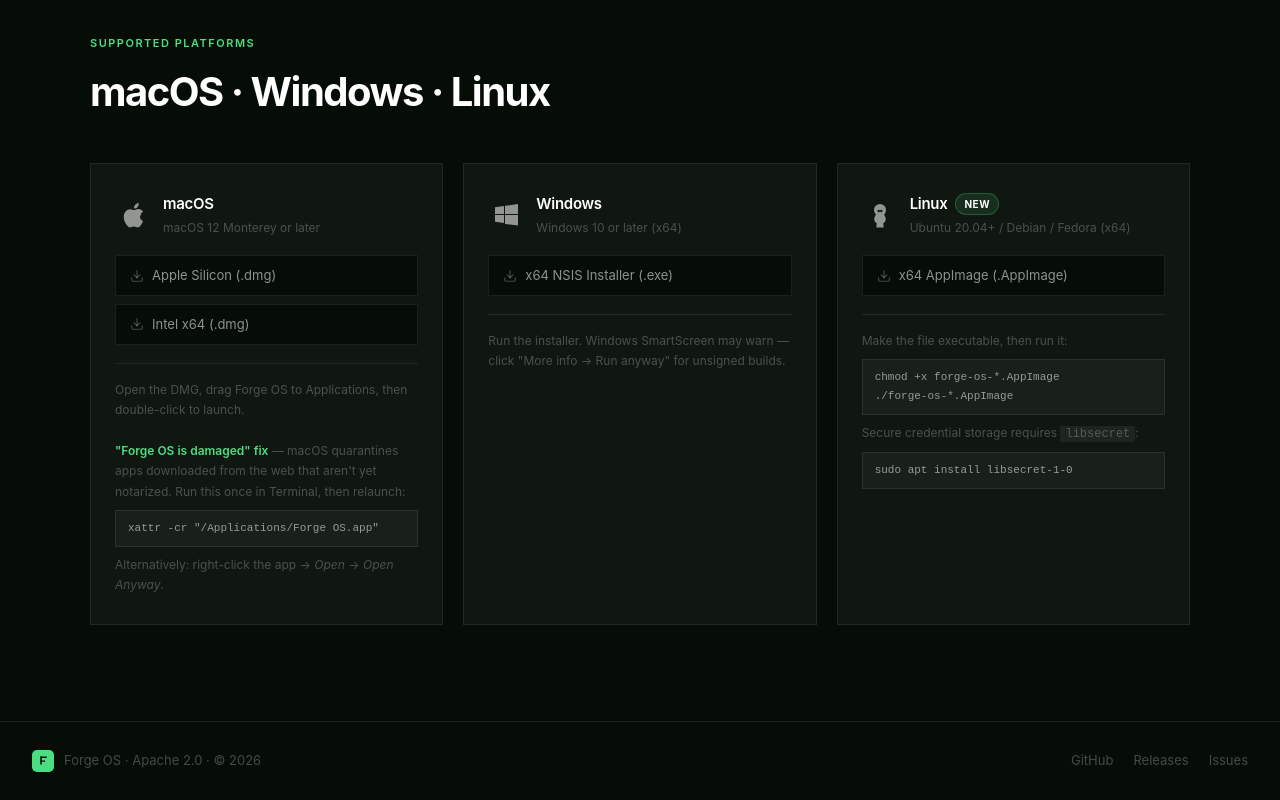
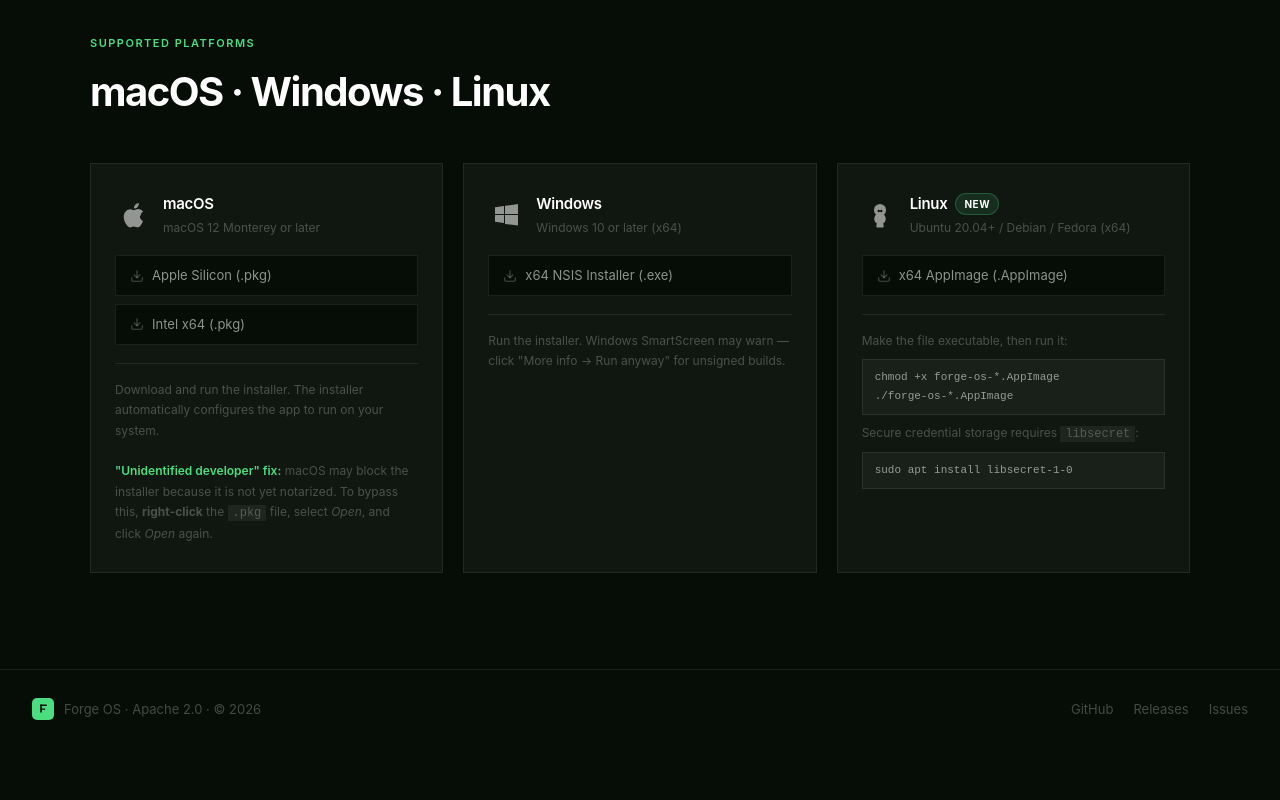
Before and after one commit to saturday-connect/forge-os, a plain HTML site: page docs/index.html in a window 1280 px wide. Shown: the part 3096-3896 px from the top of the page. After the commit the page ends 3844 px from the top, so only its background shows below. Drawn offline with Linux system fonts and the light colour scheme; no server answers.

Commit message:
docs: update macOS install notes and download links for pkg installer

```diff
--- a/docs/index.html
+++ b/docs/index.html
@@ -1059,25 +1059,23 @@
         </div>
 
         <div class="platform-downloads">
-          <a id="dl-mac-arm" class="dl-link loading" href="https://github.com/saturday-connect/forge-os/releases/latest" aria-label="Download macOS Apple Silicon DMG">
+          <a id="dl-mac-arm" class="dl-link loading" href="https://github.com/saturday-connect/forge-os/releases/latest" aria-label="Download macOS Apple Silicon PKG">
             <svg width="14" height="14" viewBox="0 0 24 24" fill="none" stroke="currentColor" stroke-width="2" stroke-linecap="round" stroke-linejoin="round" aria-hidden="true">
               <path d="M21 15v4a2 2 0 01-2 2H5a2 2 0 01-2-2v-4"/><polyline points="7 10 12 15 17 10"/><line x1="12" y1="15" x2="12" y2="3"/>
             </svg>
-            Apple Silicon (.dmg)
+            Apple Silicon (.pkg)
           </a>
-          <a id="dl-mac-intel" class="dl-link loading" href="https://github.com/saturday-connect/forge-os/releases/latest" aria-label="Download macOS Intel DMG">
+          <a id="dl-mac-intel" class="dl-link loading" href="https://github.com/saturday-connect/forge-os/releases/latest" aria-label="Download macOS Intel PKG">
             <svg width="14" height="14" viewBox="0 0 24 24" fill="none" stroke="currentColor" stroke-width="2" stroke-linecap="round" stroke-linejoin="round" aria-hidden="true">
               <path d="M21 15v4a2 2 0 01-2 2H5a2 2 0 01-2-2v-4"/><polyline points="7 10 12 15 17 10"/><line x1="12" y1="15" x2="12" y2="3"/>
             </svg>
-            Intel x64 (.dmg)
+            Intel x64 (.pkg)
           </a>
         </div>
 
         <div class="platform-install-note">
-          Open the DMG, drag Forge OS to Applications, then double-click to launch.<br /><br />
-          <strong style="color:var(--accent);font-weight:600;">"Forge OS is damaged" fix</strong> — macOS quarantines apps downloaded from the web that aren't yet notarized. Run this once in Terminal, then relaunch:
-          <div class="code-block" style="margin-top:8px;">xattr -cr "/Applications/Forge OS.app"</div>
-          Alternatively: right-click the app &rarr; <em>Open</em> &rarr; <em>Open Anyway</em>.
+          Download and run the installer. The installer automatically configures the app to run on your system.<br /><br />
+          <strong style="color:var(--accent);font-weight:600;">"Unidentified developer" fix:</strong> macOS may block the installer because it is not yet notarized. To bypass this, <strong>right-click</strong> the <span class="inline-code">.pkg</span> file, select <em>Open</em>, and click <em>Open</em> again.
         </div>
       </div>
 
@@ -1205,8 +1203,8 @@
       var assets = release.assets || []
       var tag = release.tag_name || ''
 
-      var arm   = assets.find(function(a){ return /arm64.*\.dmg$/i.test(a.name) })
-      var intel = assets.find(function(a){ return /\.dmg$/i.test(a.name) && !/arm64/i.test(a.name) })
+      var arm   = assets.find(function(a){ return /arm64.*\.pkg$/i.test(a.name) })
+      var intel = assets.find(function(a){ return /\.pkg$/i.test(a.name) && !/arm64/i.test(a.name) })
       var win   = assets.find(function(a){ return /\.exe$/i.test(a.name) })
       var linux = assets.find(function(a){ return /\.AppImage$/i.test(a.name) })
 
```
